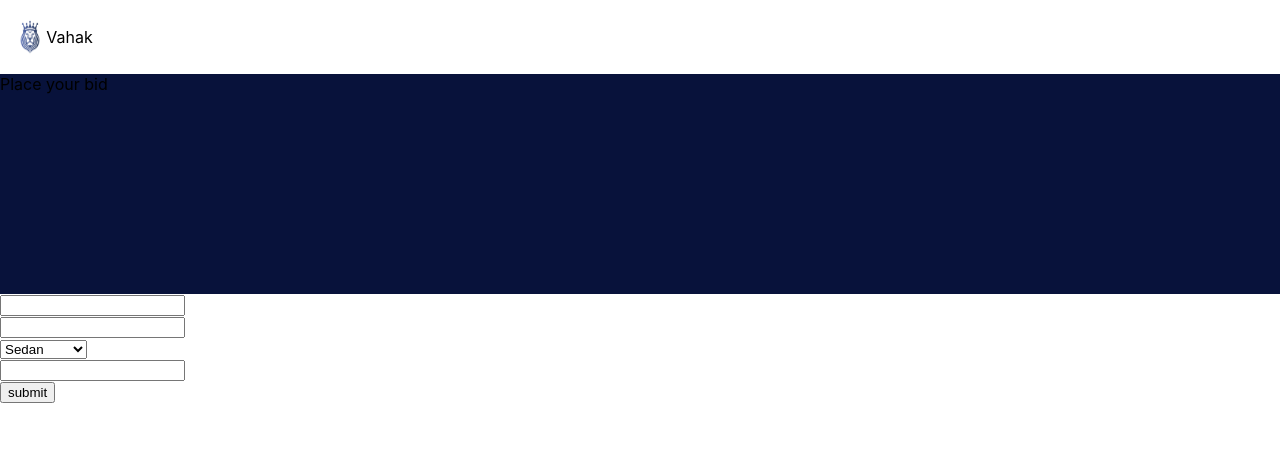
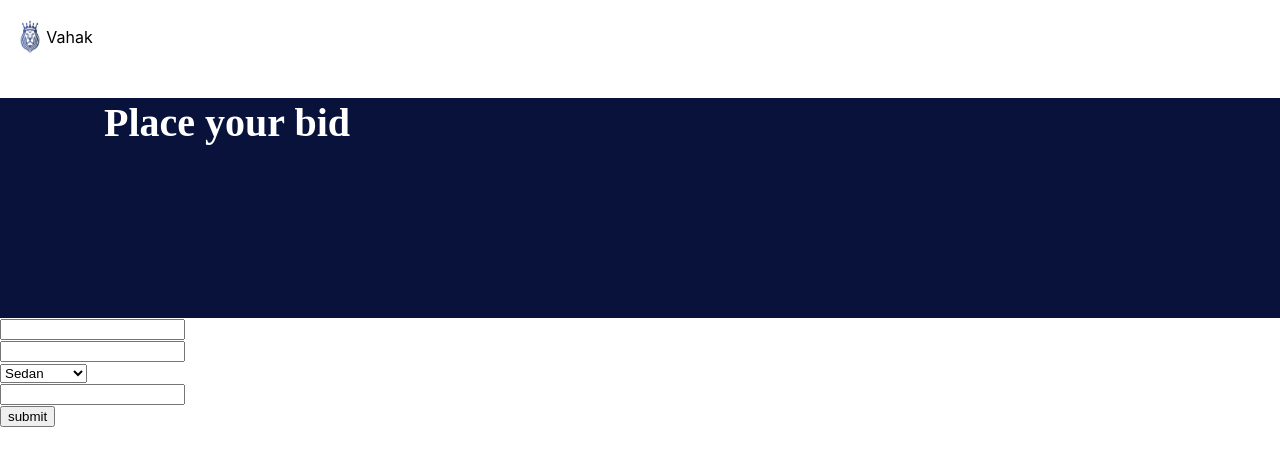
Before and after one commit to 24manoj/vahakassignment, a React (Create React App) app: page / in a window 1280 px wide. Shown: the top 466 px of the page. Built offline with nearby package versions, Linux system fonts and the light colour scheme.

Commit message:
May 27, 2021 11:45 AM

```diff
--- a/src/components/SubHeader/SubHeader.jsx
+++ b/src/components/SubHeader/SubHeader.jsx
@@ -3,7 +3,7 @@ import './subheader.scss';
 export default function SubHeader() {
   return (
     <div className='subheader-appbar'>
-      <p>Place your bid</p>
+      <p className='subheader-text'>Place your bid</p>
     </div>
   );
 }
```
